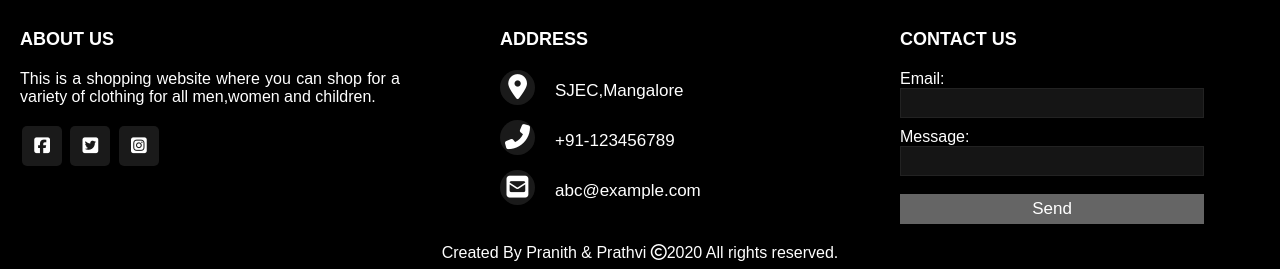
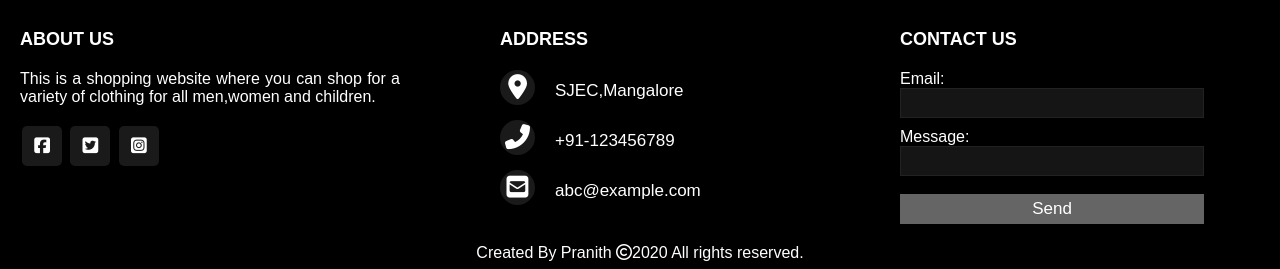
Before and after one commit to pranith-rao/Fashion-Factory, a PHP site: page / in a window 1280 px wide. Shown: the part 1287-1556 px from the top of the page. Run offline with PHP 8.4, Linux system fonts and the light colour scheme; some libraries are stand-ins or nearby versions.

Commit message:
added report

```diff
--- a/index.php
+++ b/index.php
@@ -115,7 +115,7 @@ if (isset($_POST['send'])) {
       </form>
     </div>
   </div>
-  <p class="copyright">Created By Pranith & Prathvi
+  <p class="copyright">Created By Pranith
     <span class="far fa-copyright"></span>2020 All rights reserved.
   </p>
 </footer>
```
Also changed, not shown: 1 other file.
